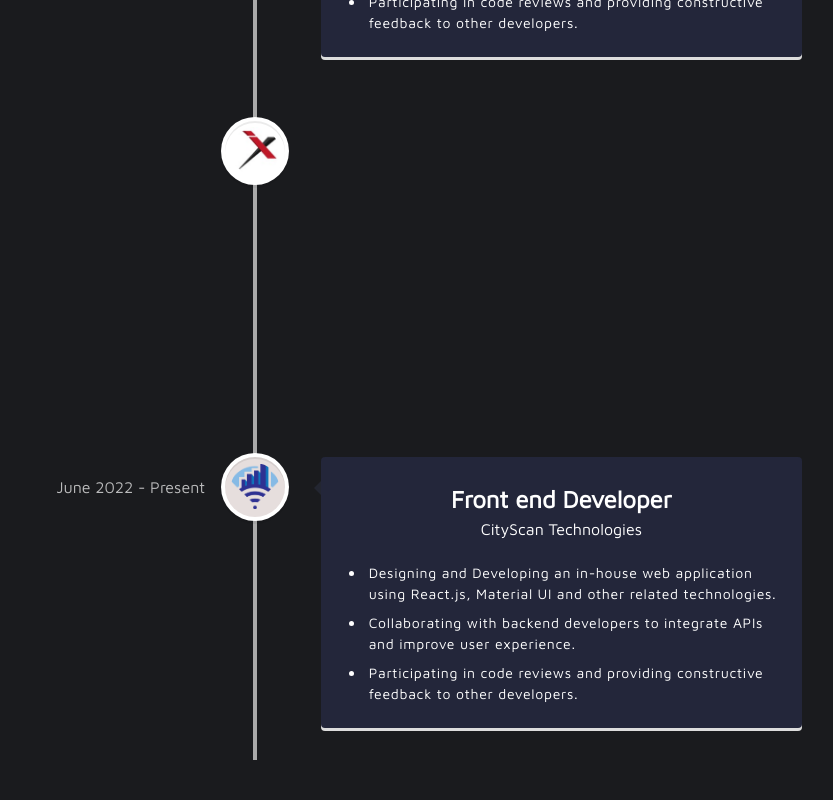
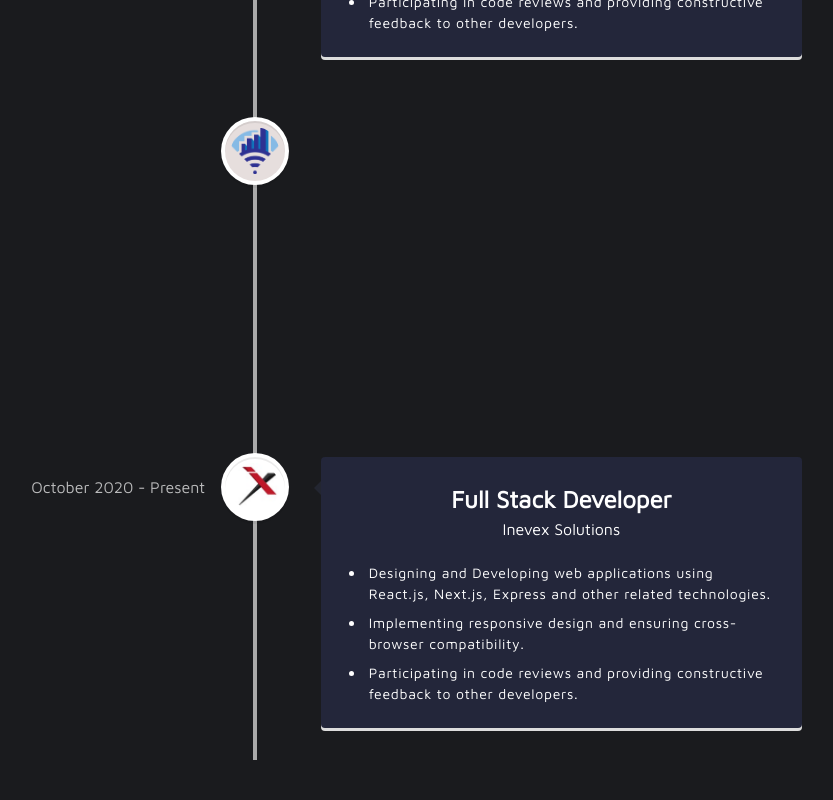
Before and after one commit to Waheed4719/my-portfolio, a React (Create React App) app: page / in a window 1280 px wide. Shown: the part 2140-2940 px from the top of the page, without its empty margins (385-1218 px from the left). Built offline with nearby package versions, Linux system fonts and the light colour scheme.

Commit message:
Update projects

```diff
--- a/src/components/MyProjects/index.tsx
+++ b/src/components/MyProjects/index.tsx
@@ -16,9 +16,7 @@
             <h2 className='mb-4 text-red font-semibold text-md'>PROJECTS</h2>
             <h2 className='mb-4 text-black font-semiboldd dark:text-white text-2xl'>My Projects</h2>
             <p className='mb-6 text-black dark:text-white text-sm heading-5 max-w-[700px] text-center mx-auto'>
-                Esse irure consequat qui irure ullamco cupidatat magna do do. Minim laborum nulla
-                esse et nulla in minim adipisicing. Minim laborum nulla esse et nulla in minim
-                adipisicing.
+                Where ideas become reality. Explore a selection of my favorite development projects, featuring real-world applications, experimental tools, and the technical stacks I use to build them.
             </p>
             <div className='mb-12 bg-red h-0.5 w-10 mx-auto' />
             <CardGrid data={projects} controls={controls} inView={inView} />
--- a/src/json/data.ts
+++ b/src/json/data.ts
@@ -16,6 +16,8 @@
 import RocketRailsImage from '../assets/images/RocketRails.png';
 import TushpaLabImage from '../assets/images/TushpaLab.png';
 import FizziCloneImage from '../assets/images/fizzi-clone.png';
+import PokedexImage from '../assets/images/Pokedex.png';
+import CollectCarImage from '../assets/images/Collect-Car.png';
 
 import {
     css,
@@ -83,22 +85,13 @@
 
 export const projects = [
     {
-        image: JurisnexaImage,
-        title: 'Jurisnexa',
-        github: '',
-        description:
-            'A SaaS web application for virtual lawyer consultations, lawfirm management, and client communication, with video, audio, calendar and Google Maps integration, catering to the needs of 3 types of users: clients, lawyers, and lawfirm',
-        technologies: ['React', 'Socket.io', 'MongoDB', 'ExpressJS'],
-        link: 'https://test.jurisnexa.com/'
-    },
-    {
         image: MyHealthImage,
         title: 'Call My Doctor',
         github: '',
         description:
             'A mobile application for virtual doctor consultations with video, audio, calendar, Google Maps integration, and patient report generation',
         technologies: ['React Native', 'SocketIo', 'ExpressJS', 'MongoDB'],
-        link: 'https://play.google.com/store/apps/details?id=com.ihs.callmydoctor'
+        link: ''
     },
     {
         image: AssetIntelImage,
@@ -116,45 +109,17 @@
         description:
             'A SaaS web application for virtual doctor consultations with video, audio, calendar, blogs, Google Maps and Stripe Connect integration.',
         technologies: ['React', 'Socket.io', 'MongoDB', 'ExpressJS'],
-        link: 'https://test.medfixhealth.com'
-    },
-    {
-        image: FizziCloneImage,
-        title: 'Fizzi',
-        github: '',
-        description:
-            'A 3d clone of the fizzi website with smooth animations and responsiveness.',
-        technologies: ['React', 'Next JS'],
-        link: 'https://fizzi-clone.vercel.app/'
-    },
-    {
-        image: TushpaLabImage,
-        title: 'Tushpa Lab',
-        github: '',
-        description:
-            'A Marketing site for promoting a premium beverage brand.',
-        technologies: ['React', 'Next JS'],
-        link: 'https://www.tushpalab.am/en'
-    },
-    {
-        image: FoodDeliveryAppImage,
-        title: 'Food Delivery App',
-        github: 'https://github.com/Waheed4719/Food-delivery-App',
-        description:
-            'A mobile application for ordering food from restaurants, with features such as online ordering, payment processing, and delivery tracking. (In Progress)',
-        technologies: ['React Native', 'SocketIo', 'ExpressJS', 'MongoDB'],
         link: ''
     },
     {
-        image: NewsAppImage,
-        title: 'News App',
-        github: 'https://github.com/Waheed4719/News-App',
+        image: JurisnexaImage,
+        title: 'Jurisnexa',
+        github: '',
         description:
-            'A mobile application for reading news from different sources, with features such as search, bookmarking, and sharing. (In Progress)',
-        technologies: ['Android', 'Java', 'NewsAPI', 'Retrofit'],
+            'A SaaS web application for virtual lawyer consultations, lawfirm management, and client communication, with video, audio, calendar and Google Maps integration, catering to the needs of multiple user types.',
+        technologies: ['React', 'Socket.io', 'MongoDB', 'ExpressJS'],
         link: ''
     },
-
     {
         image: XukiniImage,
         title: 'Xukini',
@@ -165,39 +130,38 @@
         link: ''
     },
     {
-        image: MernChatImage,
-        title: 'Mern Chat App',
-        github: 'https://github.com/Waheed4719/Mern-Chat-App',
+        image: CollectCarImage,
+        title: 'Collect Car',
+        github: '',
         description:
-            'A Web application for real time chat and media sharing using Neophormic design.',
-        technologies: ['React', 'SocketIo', 'ExpressJS', 'MongoDB'],
-        link: 'https://mern-chat-app-dilc.onrender.com'
+            'A 3d web application for showcasing cars with smooth animations and responsiveness.',
+        technologies: ['React', 'Next JS', 'TailwindCSS', 'ThreeJS'],
+        link: 'https://collect-car.vercel.app/'
     },
     {
-        image: UphomeImage,
-        title: 'Uphome',
-        github: 'https://github.com/Waheed4719/UpHome',
+        image: PokedexImage,
+        title: 'Pokedex',
+        github: '',
         description:
-            'A web application is a professional platform for searching rental properties in different locations. Users can apply filters like price, number of bedrooms, and furniture to refine their search results.',
-        technologies: ['React', 'TailwindCSS'],
-        link: 'https://uphome.vercel.app/'
+            'A Pokemon Encyclopedia web application with search and filter functionality, and a collection feature for users to keep track of their favorite Pokemon.',
+        technologies: ['React', 'Next JS', 'TailwindCSS'],
+        link: 'https://pokedex-next-eight-lovat.vercel.app'
     },
     {
-        image: MetaverseImage,
-        title: 'Metaverse Page',
-        github: 'https://github.com/Waheed4719/Metaverse',
-        description:
-            'A Single page design for metaverse with smooth animations, responsiveness and day/night toggle.',
-        technologies: ['React', 'Next JS', 'Framer Motion'],
-        link: 'https://metaverse-six-sigma.vercel.app/'
+        image: FizziCloneImage,
+        title: 'Fizzi',
+        github: '',
+        description: 'A 3d clone of the fizzi website with smooth animations and responsiveness.',
+        technologies: ['React', 'Next JS', 'Three JS', 'TailwindCSS'],
+        link: 'https://fizzi-clone.vercel.app/'
     },
     {
-        image: BoxmindImage,
-        title: 'Boxmind',
-        github: 'https://github.com/Waheed4719/Boxmind',
-        description: 'A Single page design with grid layout, responsiveness and day/night toggle.',
-        technologies: ['React', 'Next JS', 'TailwindCSS'],
-        link: 'https://boxmind.vercel.app/'
+        image: TushpaLabImage,
+        title: 'Tushpa Lab',
+        github: '',
+        description: 'A Marketing site for promoting a premium beverage brand.',
+        technologies: ['React', 'Next JS'],
+        link: 'https://www.tushpalab.am/en'
     },
     {
         image: WishbuxImage,
@@ -207,24 +171,7 @@
         technologies: ['React', 'TailwindCSS', 'Framer Motion'],
         link: 'https://wishbux.vercel.app/'
     },
-    {
-        image: GPTArticlesImage,
-        title: 'GPT Articles',
-        github: '',
-        description:
-            'A web application for generating literature review based on multiple uploaded articles using GPT-3.',
-        technologies: ['Next JS', 'TailwindCSS', 'Framer Motion'],
-        link: 'https://gpt-articles.vercel.app/'
-    },
-    {
-        image: CodeRedImage,
-        title: `Code Red`,
-        github: 'https://github.com/Waheed4719/Code-Red',
-        description:
-            'A problem solving platform for developers to share their solutions and learn from others.',
-        technologies: ['Next JS', 'TailwindCSS', 'Firebase', 'CodeMirror'],
-        link: 'https://code-red-one.vercel.app/'
-    },
+
     {
         image: RocketRailsImage,
         title: `Rocket Rails`,
@@ -232,15 +179,87 @@
         description: 'A Task Management System for teams to manage their projects and tasks.',
         technologies: ['NuxtJS', 'Vue 3', 'TailwindCSS', 'HeadlessUI'],
         link: 'https://rocket-rails.vercel.app/'
-    },
-    {
-        image: RedPodImage,
-        title: `Red Pod`,
-        github: '',
-        description: 'A Podcast web application for listening to podcasts and creating your own.',
-        technologies: ['NextJS', 'React 18', 'TailwindCSS', 'HeadlessUI'],
-        link: 'https://red-pod.vercel.app/'
     }
+    // {
+    //     image: FoodDeliveryAppImage,
+    //     title: 'Food Delivery App',
+    //     github: 'https://github.com/Waheed4719/Food-delivery-App',
+    //     description:
+    //         'A mobile application for ordering food from restaurants, with features such as online ordering, payment processing, and delivery tracking. (In Progress)',
+    //     technologies: ['React Native', 'SocketIo', 'ExpressJS', 'MongoDB'],
+    //     link: ''
+    // },
+    // {
+    //     image: NewsAppImage,
+    //     title: 'News App',
+    //     github: 'https://github.com/Waheed4719/News-App',
+    //     description:
+    //         'A mobile application for reading news from different sources, with features such as search, bookmarking, and sharing. (In Progress)',
+    //     technologies: ['Android', 'Java', 'NewsAPI', 'Retrofit'],
+    //     link: ''
+    // },
+    //  {
+    //     image: MernChatImage,
+    //     title: 'Mern Chat App',
+    //     github: 'https://github.com/Waheed4719/Mern-Chat-App',
+    //     description:
+    //         'A Web application for real time chat and media sharing using Neophormic design.',
+    //     technologies: ['React', 'SocketIo', 'ExpressJS', 'MongoDB'],
+    //     link: 'https://mern-chat-app-dilc.onrender.com'
+    // },
+    // {
+    //     image: RedPodImage,
+    //     title: `Red Pod`,
+    //     github: '',
+    //     description: 'A Podcast web application for listening to podcasts and creating your own.',
+    //     technologies: ['NextJS', 'React 18', 'TailwindCSS', 'HeadlessUI'],
+    //     link: 'https://red-pod.vercel.app/'
+    // },
+    // {
+    //     image: UphomeImage,
+    //     title: 'Uphome',
+    //     github: 'https://github.com/Waheed4719/UpHome',
+    //     description:
+    //         'A web application is a professional platform for searching rental properties in different locations. Users can apply filters like price, number of bedrooms, and furniture to refine their search results.',
+    //     technologies: ['React', 'TailwindCSS'],
+    //     link: 'https://uphome.vercel.app/'
+    // },
+    // {
+    //     image: MetaverseImage,
+    //     title: 'Metaverse Page',
+    //     github: 'https://github.com/Waheed4719/Metaverse',
+    //     description:
+    //         'A Single page design for metaverse with smooth animations, responsiveness and day/night toggle.',
+    //     technologies: ['React', 'Next JS', 'Framer Motion'],
+    //     link: 'https://metaverse-six-sigma.vercel.app/'
+    // },
+    // {
+    //     image: BoxmindImage,
+    //     title: 'Boxmind',
+    //     github: 'https://github.com/Waheed4719/Boxmind',
+    //     description: 'A Single page design with grid layout, responsiveness and day/night toggle.',
+    //     technologies: ['React', 'Next JS', 'TailwindCSS'],
+    //     link: 'https://boxmind.vercel.app/'
+    // },
+
+    // {
+    //     image: GPTArticlesImage,
+    //     title: 'GPT Articles',
+    //     github: '',
+    //     description:
+    //         'A web application for generating literature review based on multiple uploaded articles using GPT-3.',
+    //     technologies: ['Next JS', 'TailwindCSS', 'Framer Motion'],
+    //     link: 'https://gpt-articles.vercel.app/'
+    // },
+    // {
+    //     image: CodeRedImage,
+    //     title: `Code Red`,
+    //     github: 'https://github.com/Waheed4719/Code-Red',
+    //     description:
+    //         'A problem solving platform for developers to share their solutions and learn from others.',
+    //     technologies: ['Next JS', 'TailwindCSS', 'Firebase', 'CodeMirror'],
+    //     link: 'https://code-red-one.vercel.app/'
+    // },
 ];
 export const services = [
     {
@@ -354,27 +373,28 @@
             'Participating in code reviews and providing constructive feedback to other developers.'
         ]
     },
+
+    {
+        title: 'Software Engineer',
+        company_name: 'CityScan Technologies',
+        icon: CityScanLogo,
+        iconBg: '#E6DEDD',
+        date: 'June 2022 - December 2025',
+        points: [
+            'Designing and Developing an in-house web application using React.js, Material UI and other related technologies.',
+            'Collaborating with backend developers to integrate APIs and improve user experience.',
+            'Participating in code reviews and providing constructive feedback to other developers.'
+        ]
+    },
     {
         title: 'Full Stack Developer',
         company_name: 'Inevex Solutions',
         icon: InevexSolutionsLogo,
         iconBg: '#ffffff',
-        date: 'October 2020 - June 2022',
+        date: 'October 2020 - Present',
         points: [
             'Designing and Developing web applications using React.js, Next.js, Express and other related technologies.',
             'Implementing responsive design and ensuring cross-browser compatibility.',
-            'Participating in code reviews and providing constructive feedback to other developers.'
-        ]
-    },
-    {
-        title: 'Front end Developer',
-        company_name: 'CityScan Technologies',
-        icon: CityScanLogo,
-        iconBg: '#E6DEDD',
-        date: 'June 2022 - Present',
-        points: [
-            'Designing and Developing an in-house web application using React.js, Material UI and other related technologies.',
-            'Collaborating with backend developers to integrate APIs and improve user experience.',
             'Participating in code reviews and providing constructive feedback to other developers.'
         ]
     }
```
Also changed, not shown: src/assets/images/Collect-Car.png (added), src/assets/images/Pokedex.png (added).
